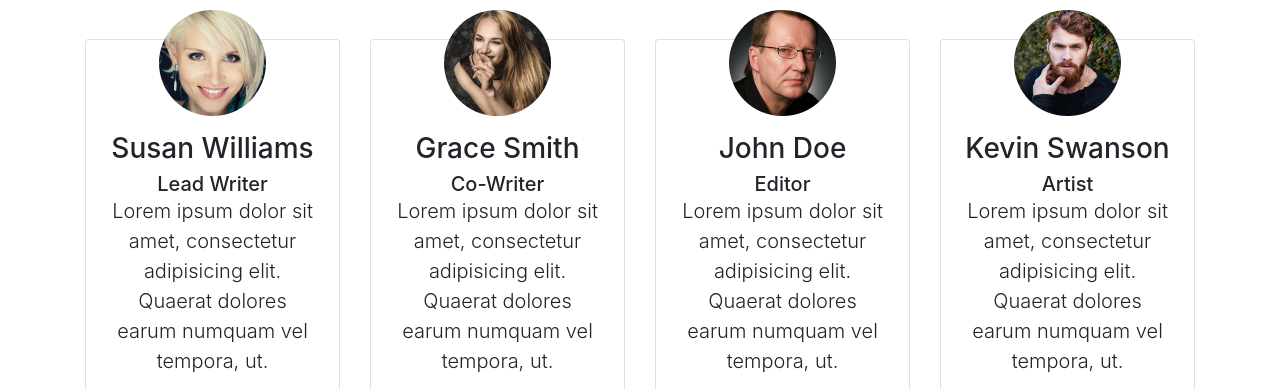
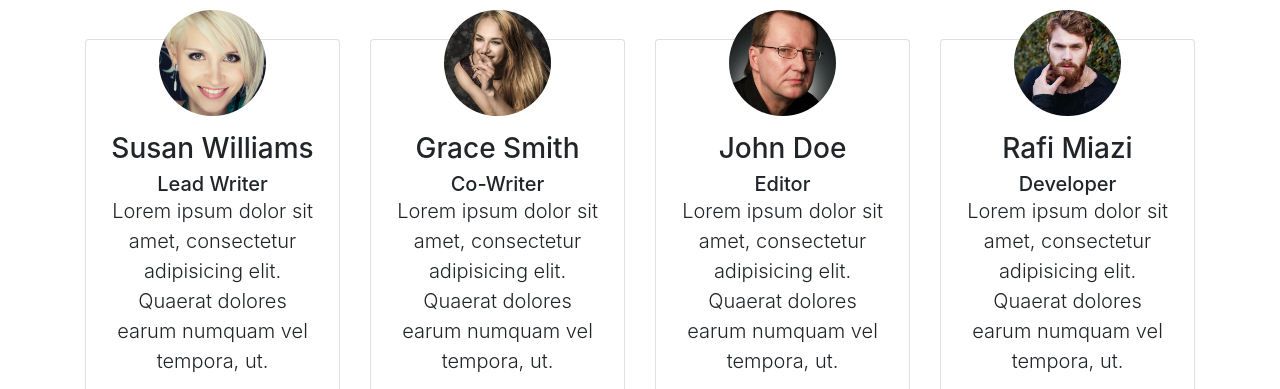
Before and after one commit to rafi-cloud/mizuxe, a plain HTML site: page index.html in a window 1280 px wide. Shown: the part 1860-2249 px from the top of the page. Drawn offline with Linux system fonts and the light colour scheme.

Commit message:
changed authors name

```diff
--- a/index.html
+++ b/index.html
@@ -253,8 +253,8 @@
                     <div class="card">
                         <div class="card-body">
                             <img src="img/person4.jpg"  class="w-50 mb-3 rounded-circle img-fluid" alt="Susan Williams">
-                            <h3 class="card-title">Kevin Swanson</h3>
-                            <h5 class="card-subtitle">Artist</h5>
+                            <h3 class="card-title">Rafi Miazi</h3>
+                            <h5 class="card-subtitle">Developer</h5>
                             <p class="lead">Lorem ipsum dolor sit amet, consectetur adipisicing elit. Quaerat dolores earum numquam vel tempora, ut.
                             </p>
                             <div class="d-flex flex-row justify-content-center">
```
